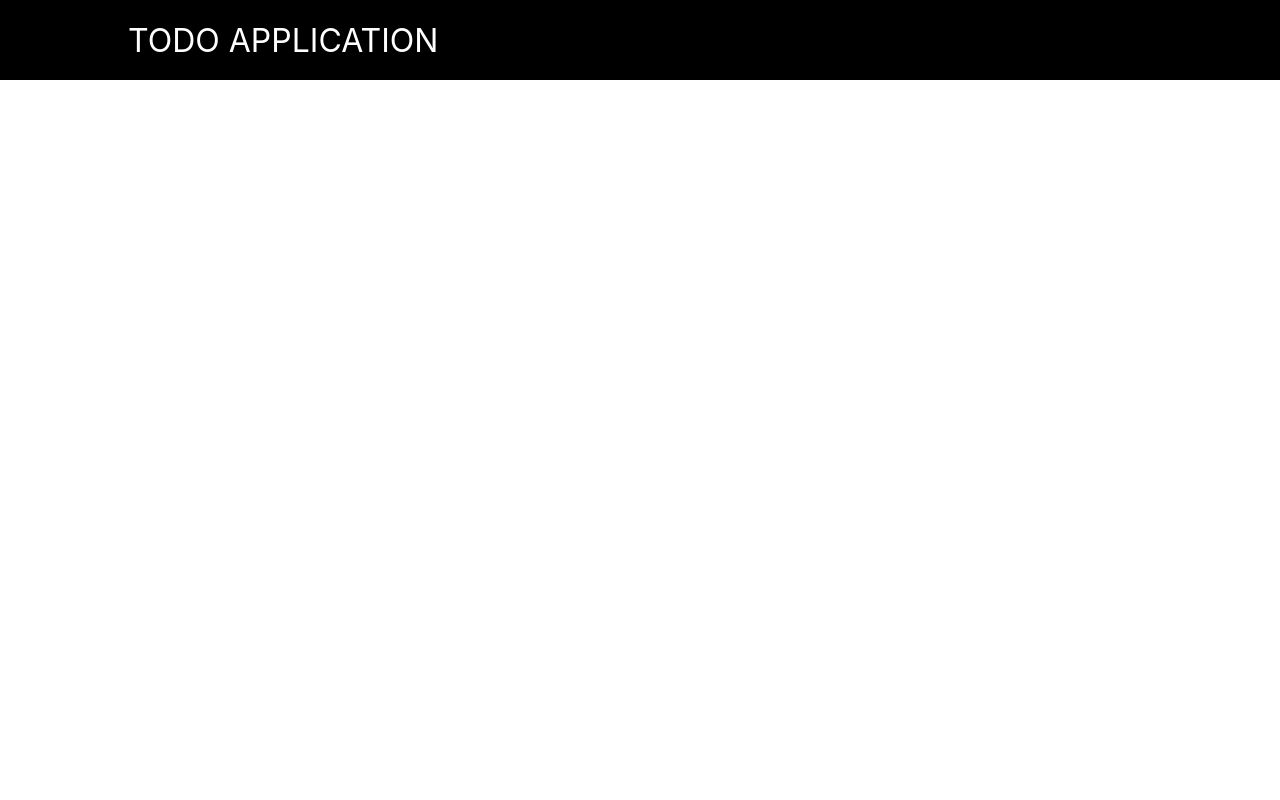
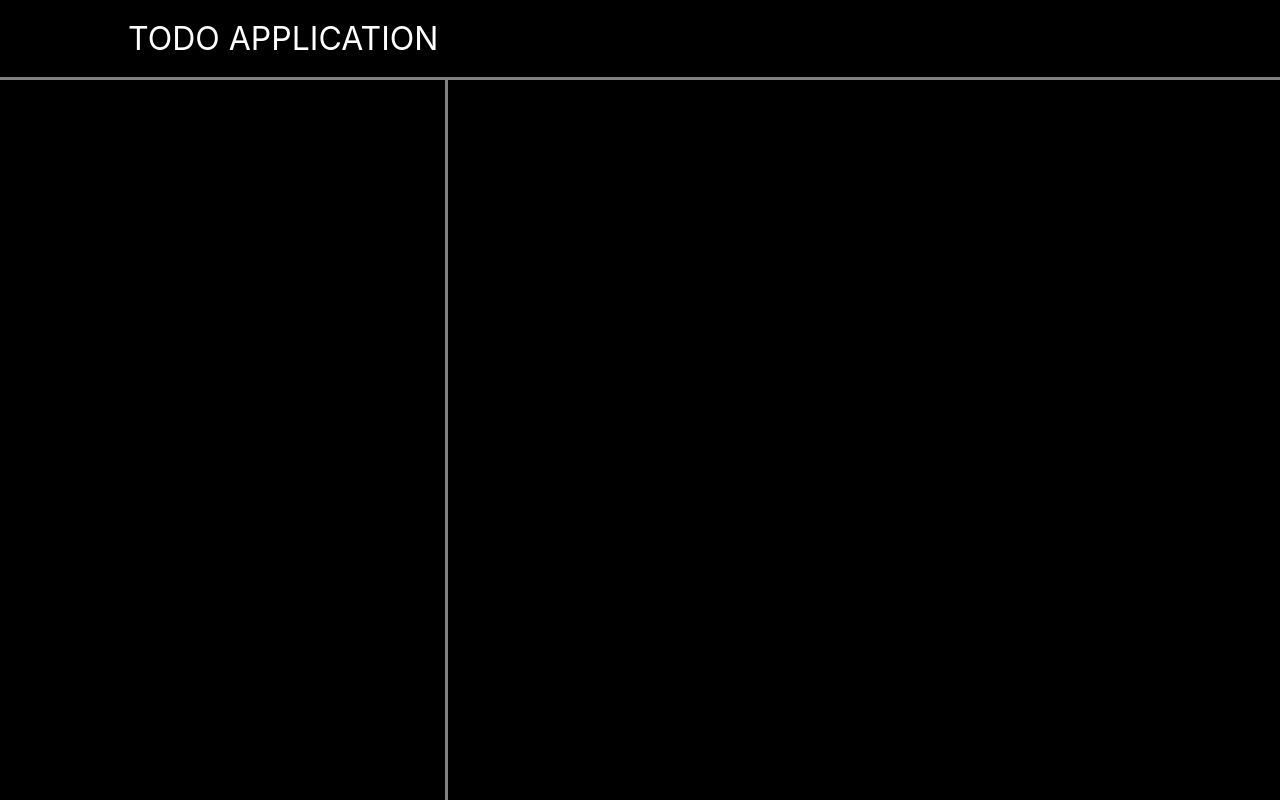
Before and after one commit to JohnPFourchy/todo-list, a website built with webpack: page dist/index.html in a window 1280 px wide. Built offline with nearby package versions, Linux system fonts and the light colour scheme.

Commit message:
page layout with CSS

```diff
--- a/src/styles/style.css
+++ b/src/styles/style.css
@@ -5,6 +5,7 @@
     font-family: -apple-system, BlinkMacSystemFont, "Segoe UI", Roboto, Helvetica, Arial, sans-serif, "Apple Color Emoji", "Segoe UI Emoji", "Segoe UI Symbol";
     --background: black;
     --text-color: white;
+    --accent-color: grey;
 }
 
 .header {
@@ -13,7 +14,25 @@
     background-color: var(--background);
     display: flex;
     align-items: center;
+    border-bottom: solid 3px var(--accent-color);
 
+}
+
+.flex-wrapper {
+    display: flex;
+}
+
+.list {
+    height: 90vh;
+    width: 35vw;
+    background-color: var(--background);
+    border-right: solid 3px var(--accent-color);
+}
+
+.notepad {
+    height: 90vh;
+    width: 65vw;
+    background-color: var(--background);
 }
 
 .title {
@@ -24,3 +43,7 @@
 .left {
     margin-left: calc(100vw - 90%);
 }
+
+.border {
+    box-sizing: border-box;
+}
```
Also changed, not shown: dist/index.html.
